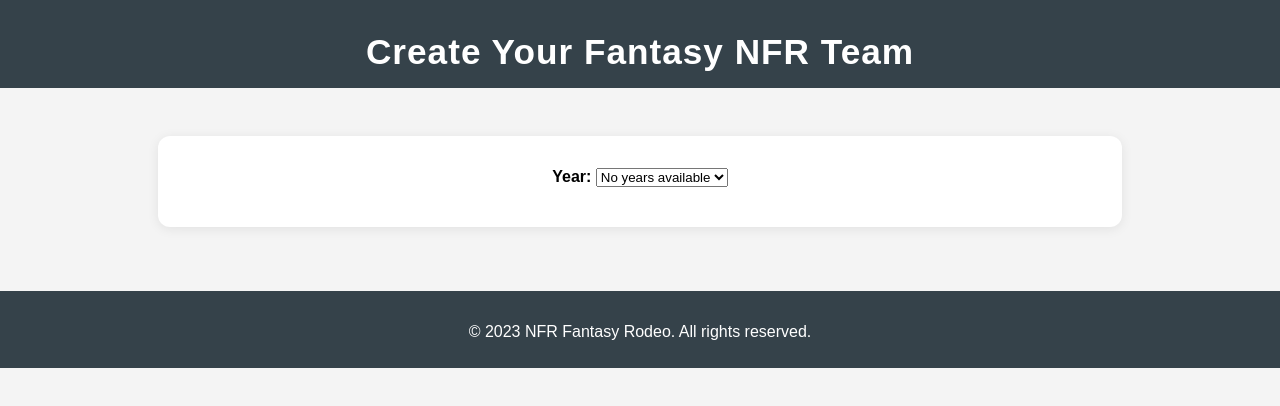
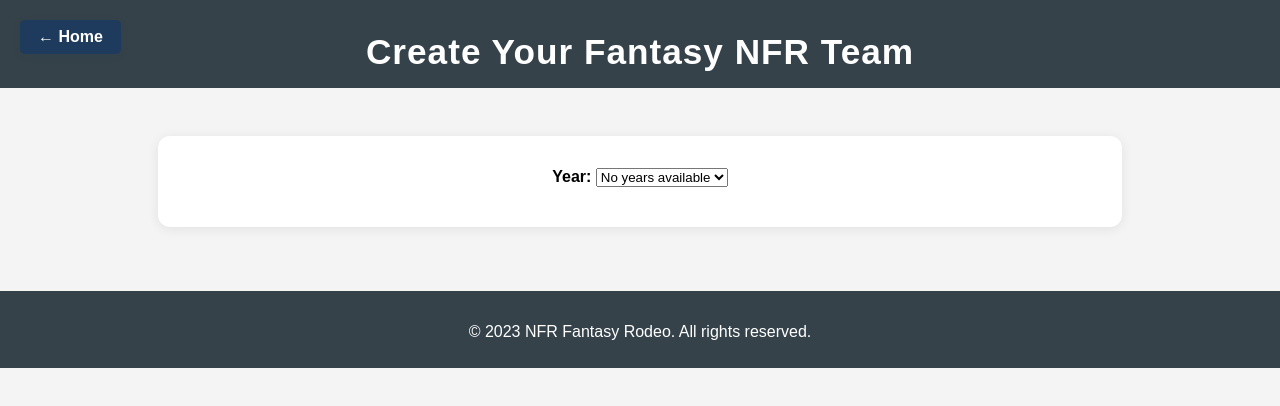
Before and after one commit to coledl22/nfr-fantasy-website, a plain HTML site: page src/frontend/html/team.html in a window 1280 px wide. Drawn offline with Linux system fonts and the light colour scheme; no server answers.

Commit message:
Add home button to all pages

```diff
--- a/src/frontend/html/styles/main.css
+++ b/src/frontend/html/styles/main.css
@@ -1,3 +1,24 @@
+/* Home link button for navigation */
+.home-link {
+    position: absolute;
+    top: 20px;
+    left: 20px;
+    padding: 8px 18px;
+    background: #1e3a5c;
+    color: #fff;
+    border-radius: 5px;
+    text-decoration: none;
+    font-weight: 600;
+    font-size: 1rem;
+    box-shadow: 0 2px 8px rgba(30,58,92,0.08);
+    transition: background 0.2s;
+    z-index: 1000;
+    display: inline-block;
+}
+.home-link:hover {
+    background: #285184;
+    color: #fff;
+}
 /* Responsive table wrapper for results tables */
 .results-table-wrapper {
     width: 100%;
--- a/src/frontend/html/team.html
+++ b/src/frontend/html/team.html
@@ -7,6 +7,7 @@
   <link rel="stylesheet" href="styles/main.css">
 </head>
 <body>
+  <a href="index.html" class="home-link">&#8592; Home</a>
   <header>
     <h1>Create Your Fantasy NFR Team</h1>
   </header>
```
Also changed, not shown: src/frontend/html/nfrresults.html (+1 -0 lines), src/frontend/html/results.html (+1 -0 lines).
